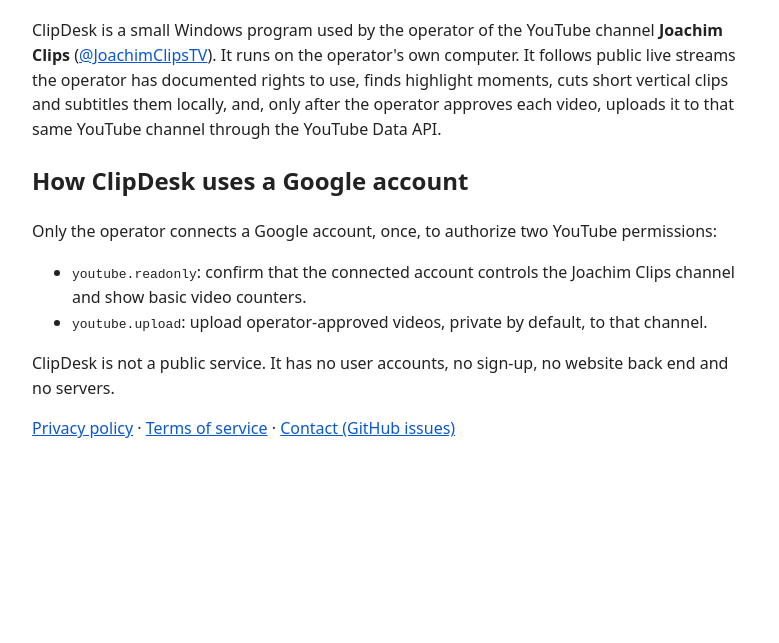
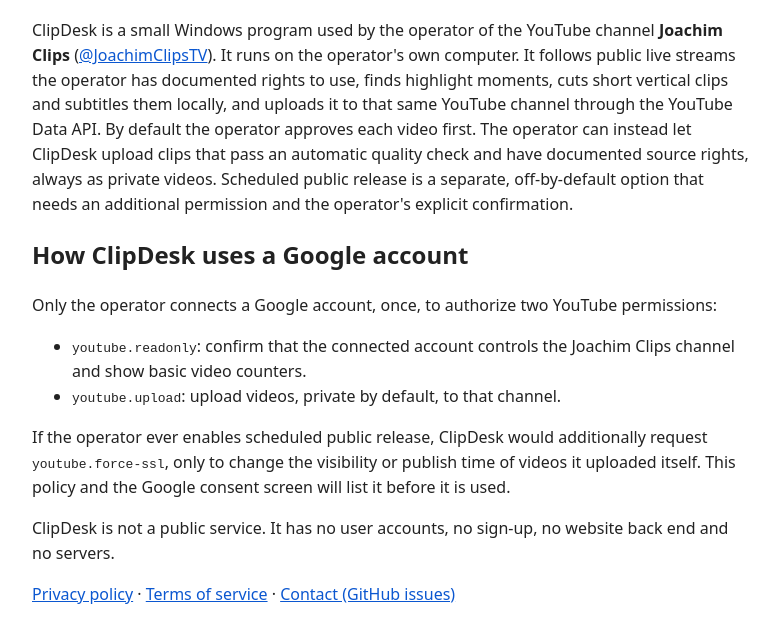
Before and after one commit to KESSPPOO/clipdesk-legal, a plain HTML site: page index.html in a window 1280 px wide. Shown: the part 85-728 px from the top of the page, without its empty margins (248-1027 px from the left). Drawn offline with Linux system fonts and the light colour scheme.

Commit message:
Describe manual, automatic private upload and optional scheduled release

```diff
--- a/index.html
+++ b/index.html
@@ -3,14 +3,16 @@
 <p>ClipDesk is a small Windows program used by the operator of the YouTube channel
 <strong>Joachim Clips</strong> (<a href="https://www.youtube.com/@JoachimClipsTV">@JoachimClipsTV</a>).
 It runs on the operator's own computer. It follows public live streams the operator has documented rights to use,
-finds highlight moments, cuts short vertical clips and subtitles them locally, and, only after the operator approves each video,
-uploads it to that same YouTube channel through the YouTube Data API.</p>
+finds highlight moments, cuts short vertical clips and subtitles them locally, and uploads it to that same YouTube channel through the YouTube Data API.
+By default the operator approves each video first. The operator can instead let ClipDesk upload clips that pass an automatic quality check and have documented source rights,
+always as private videos. Scheduled public release is a separate, off-by-default option that needs an additional permission and the operator's explicit confirmation.</p>
 <h2>How ClipDesk uses a Google account</h2>
 <p>Only the operator connects a Google account, once, to authorize two YouTube permissions:</p>
 <ul>
 <li><code>youtube.readonly</code>: confirm that the connected account controls the Joachim Clips channel and show basic video counters.</li>
-<li><code>youtube.upload</code>: upload operator-approved videos, private by default, to that channel.</li>
+<li><code>youtube.upload</code>: upload videos, private by default, to that channel.</li>
 </ul>
+<p>If the operator ever enables scheduled public release, ClipDesk would additionally request <code>youtube.force-ssl</code>, only to change the visibility or publish time of videos it uploaded itself. This policy and the Google consent screen will list it before it is used.</p>
 <p>ClipDesk is not a public service. It has no user accounts, no sign-up, no website back end and no servers.</p>
 <p><a href="privacy.html">Privacy policy</a> &middot; <a href="terms.html">Terms of service</a> &middot;
 <a href="https://github.com/KESSPPOO/clipdesk-legal/issues">Contact (GitHub issues)</a></p>
```
Also changed, not shown: privacy.html (+2 -2 lines).
